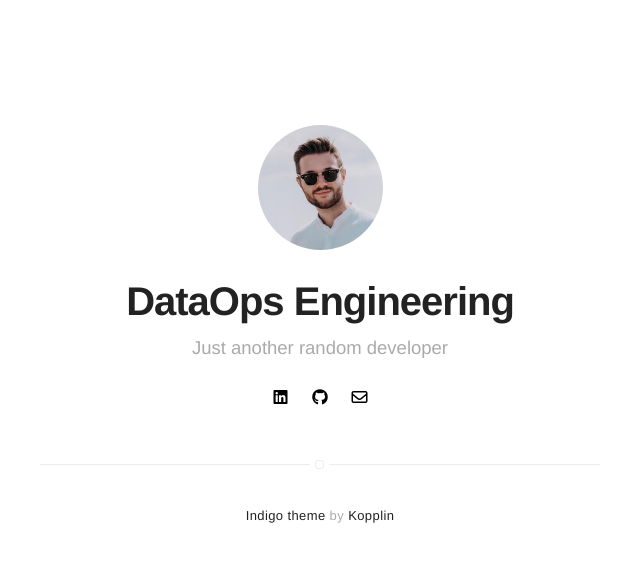
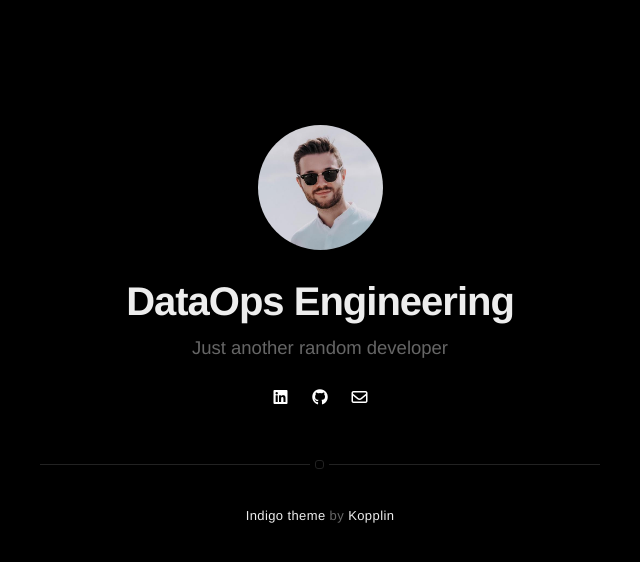
Before and after one commit to Raalsky/dataops-engineering, a Jekyll site: the page built from index.html, in a window 1280 px wide. Shown: the top 562 px of the page, without its empty margins (320-960 px from the left). Built offline with Jekyll 4.4.1, drawn with Linux system fonts in a browser that asks for light colours; nearby versions of some CDN libraries.

Commit message:
chore: Set dark-mode to default

```diff
--- a/_config.yml
+++ b/_config.yml
@@ -2,7 +2,6 @@
 title: DataOps Engineering
 bio: Just another random developer
 
-# twitter summary info
 description: A blog about technology and stuff related
 
 # if it's an external image, update below for true
@@ -12,7 +11,7 @@ picture: assets/images/profile.jpg
 
 # your site color theme, true for dark theme,
 # false to light theme, auto to switch with system.
-dark-theme: auto
+dark-theme: true
 
 # If you want to include your resume, set to true
 # and specify source (external or local).
```
